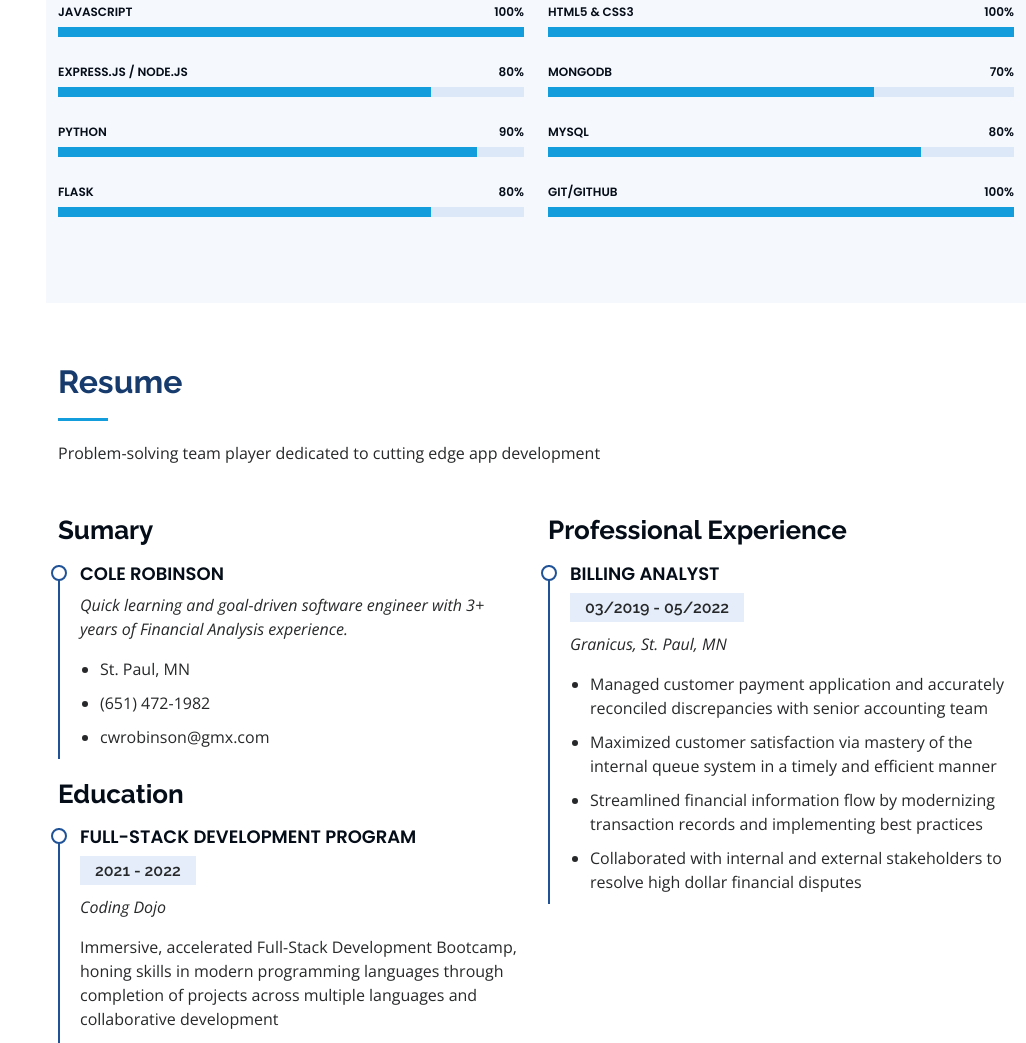
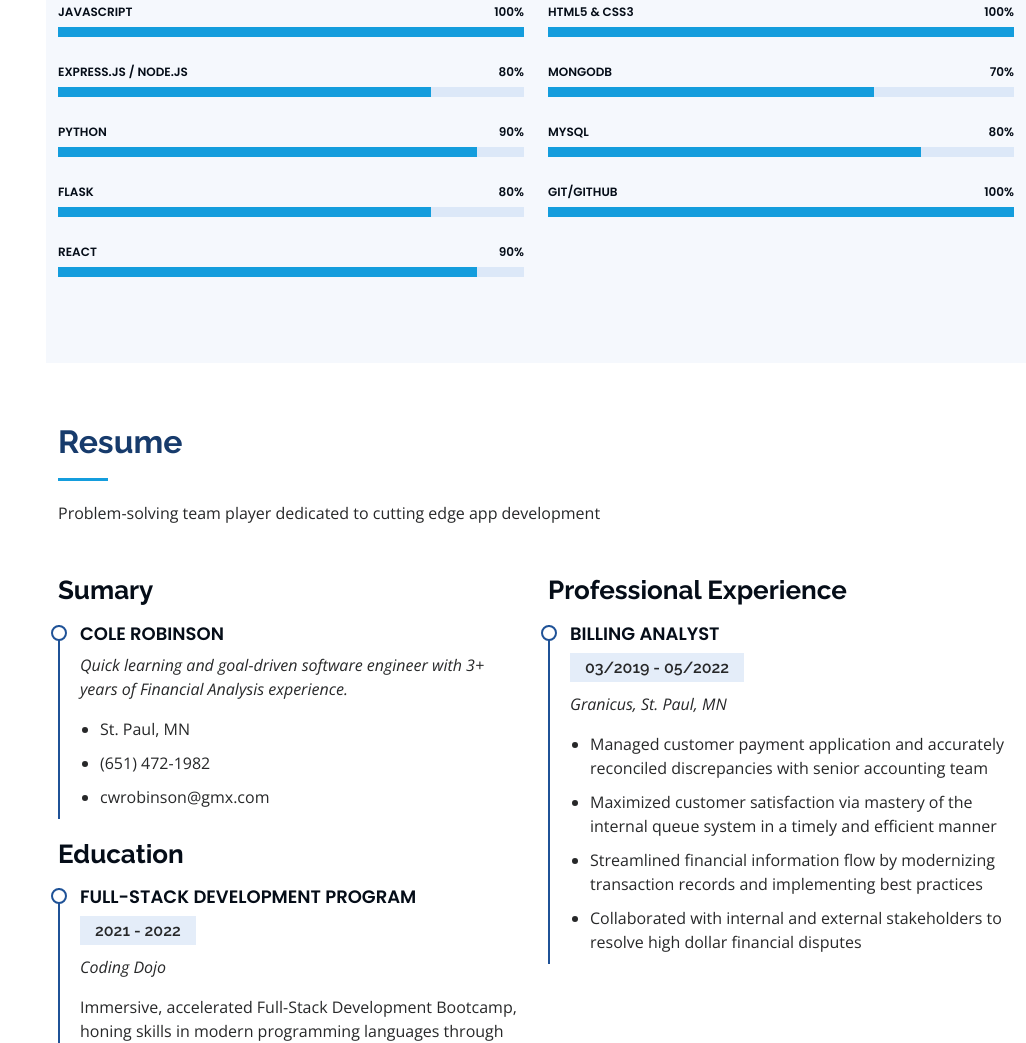
Before and after one commit to Col-R/my_portfolio, a plain HTML site: page index.html in a window 1280 px wide. Shown: the part 1717-2760 px from the top of the page, without its empty margins (254-1280 px from the left). Drawn offline with nearby package versions, Linux system fonts and the light colour scheme.

Commit message:
added react to skills

```diff
--- a/index.html
+++ b/index.html
@@ -233,6 +233,14 @@
               <span class="skill">Flask<i class="val">80%</i></span>
               <div class="progress-bar-wrap">
                 <div class="progress-bar" role="progressbar" aria-valuenow="80" aria-valuemin="0" aria-valuemax="100">
+                </div>
+              </div>
+            </div>
+
+            <div class="progress">
+              <span class="skill">React<i class="val">90%</i></span>
+              <div class="progress-bar-wrap">
+                <div class="progress-bar" role="progressbar" aria-valuenow="90" aria-valuemin="0" aria-valuemax="100">
                 </div>
               </div>
             </div>
```
